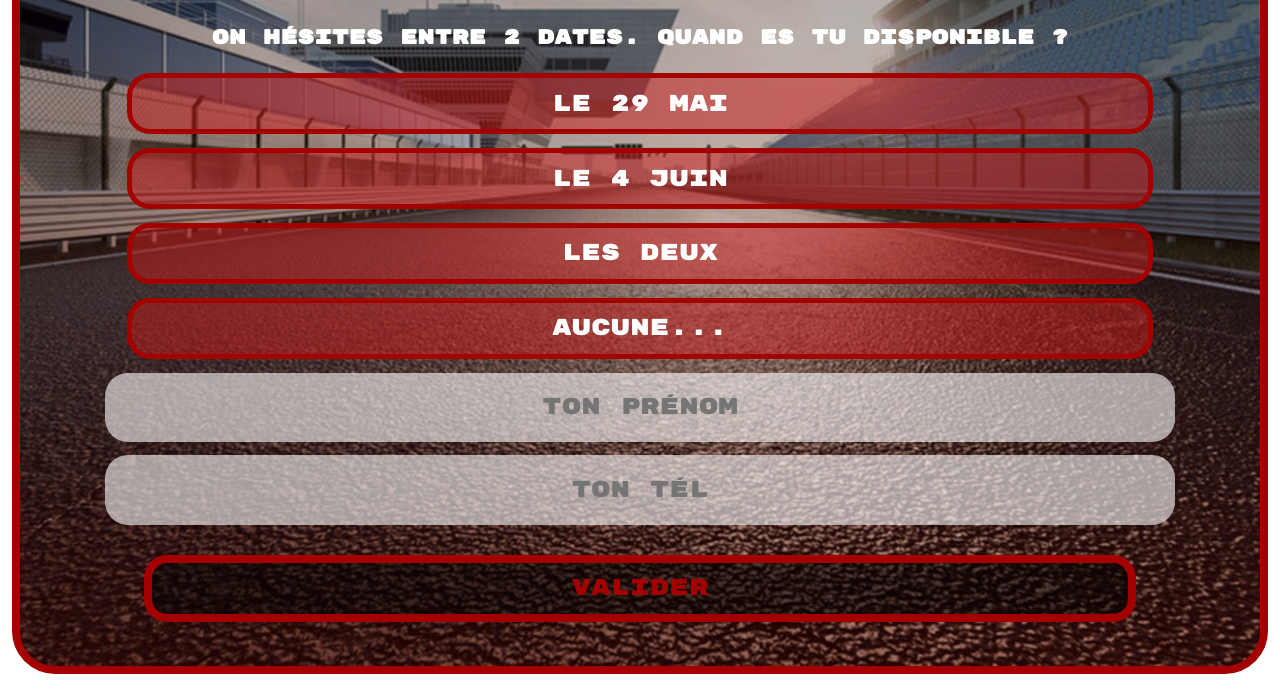
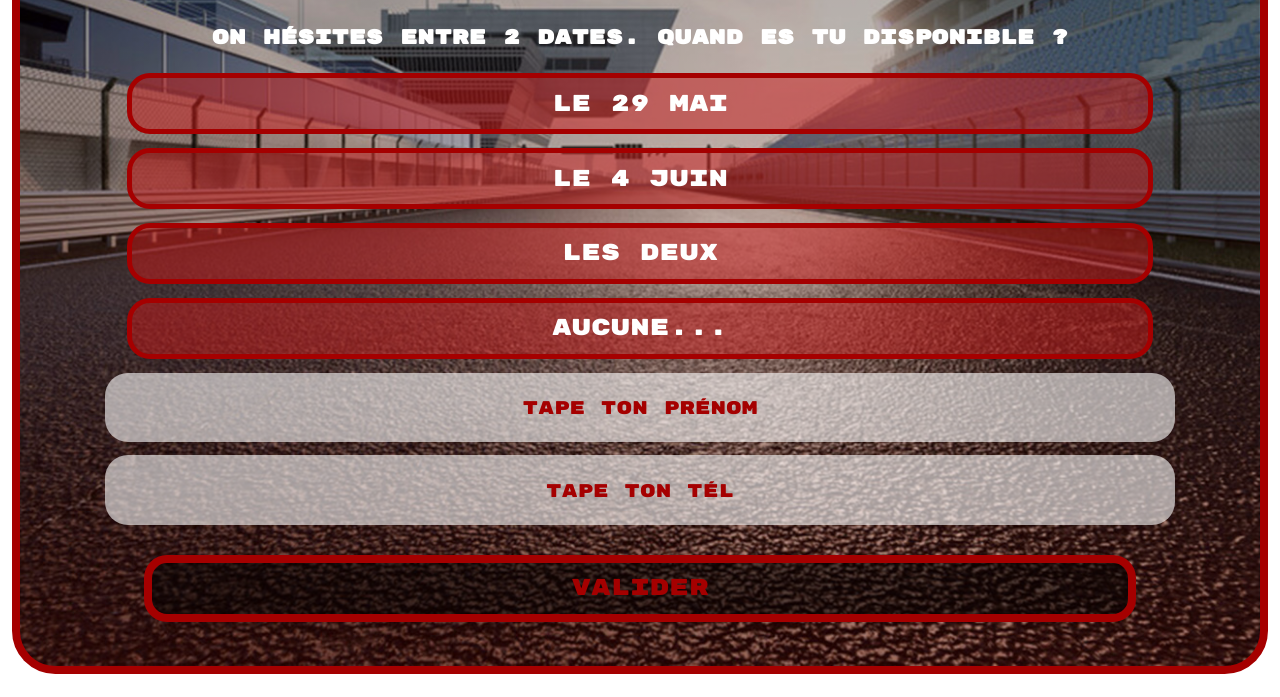
Before and after one commit to JeromeJULIEN/JeromeJULIEN.github.io, a plain HTML site: page html/quizz_4.html in a window 1280 px wide. Shown: the part 103-800 px from the top of the page. Drawn offline with Linux system fonts and the light colour scheme.

Commit message:
MAJ quizz 4 et CSS placeholder

```diff
--- a/css/style_index.css
+++ b/css/style_index.css
@@ -189,3 +189,8 @@ a:hover {
     padding: 0.5em;
     font-family: 'Rubik Mono One', sans-serif;
 }
+
+input::placeholder {
+    color:  rgb(165, 0, 0);
+    font-size: 0.8em;
+}
--- a/html/quizz_4.html
+++ b/html/quizz_4.html
@@ -27,9 +27,9 @@
                 <input type="radio" id="aucune" name="date" value="4">
                 <label class="btn" for="aucune">Aucune...</label>
                 <label for="prenom"></label>
-                <input class="saisi" type="text" id="prenom" name="prenom" placeholder="ton prénom" required>
+                <input class="saisi" type="text" id="prenom" name="prenom" placeholder="Tape ton prénom" required>
                 <label for="telephone"></label>
-                <input class="saisi" type="text" id="telephone" name="telephone" placeholder="ton tél" required>
+                <input class="saisi" type="text" id="telephone" name="telephone" placeholder="Tape ton tél" required>
                 <button id="btn_submit" class="btn btn_submit" type="submit">Valider</button>
             </form>
 
```
Also changed, not shown: 1 other file.
